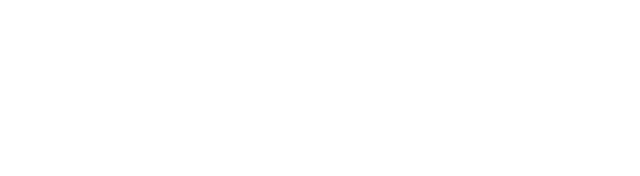
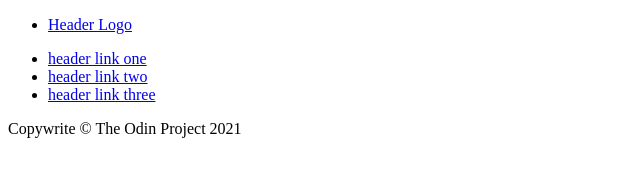
Before and after one commit to rrose003/landing-project, a plain HTML site: page index.html in a window 1280 px wide. Shown: the whole page, without its empty margins (0-640 px from the left). Drawn offline with Linux system fonts and the light colour scheme.

Commit message:
Add section selectors, div for footer and header, add ul for header links

```diff
--- a/index.html
+++ b/index.html
@@ -8,6 +8,29 @@
     <title>Landing Page</title>
 </head>
 <body>
+    <section class="section-one">
+        <div class="header">
+           <ul class="right">
+            <li><a href="#">Header Logo</a></li>
+           </ul>
+           <ul class="left">
+            <li><a href="#">header link one</a></li>
+            <li><a href="#">header link two</a></li>
+            <li><a href="#">header link three</a></li>
+           </ul>
+        </div>
+    </section>
+    <section class="section-two">
 
+    </section>
+    <section class="section-three">
+
+    </section>
+    <section class="section-four">
+
+    </section>
+    <div class="footer">
+        Copywrite &copy; The Odin Project 2021
+    </div>
 </body>
 </html>
```
